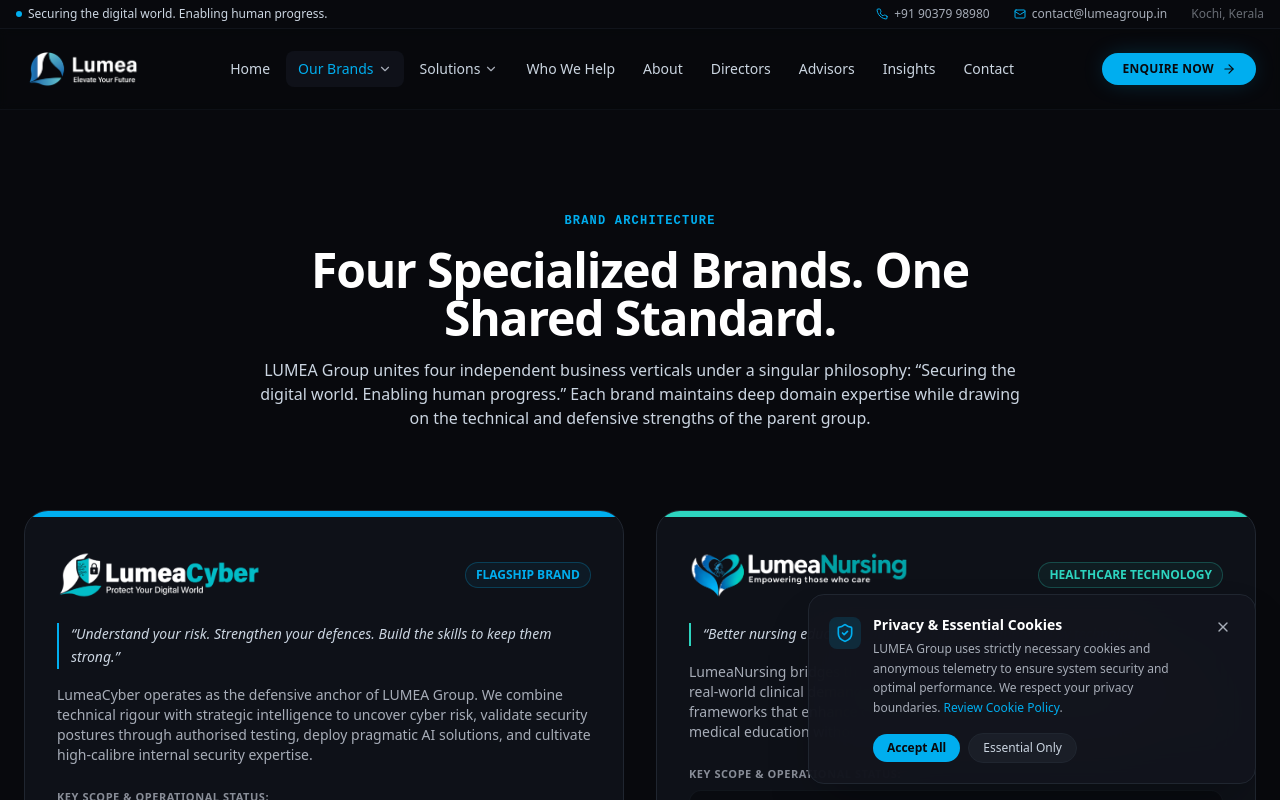
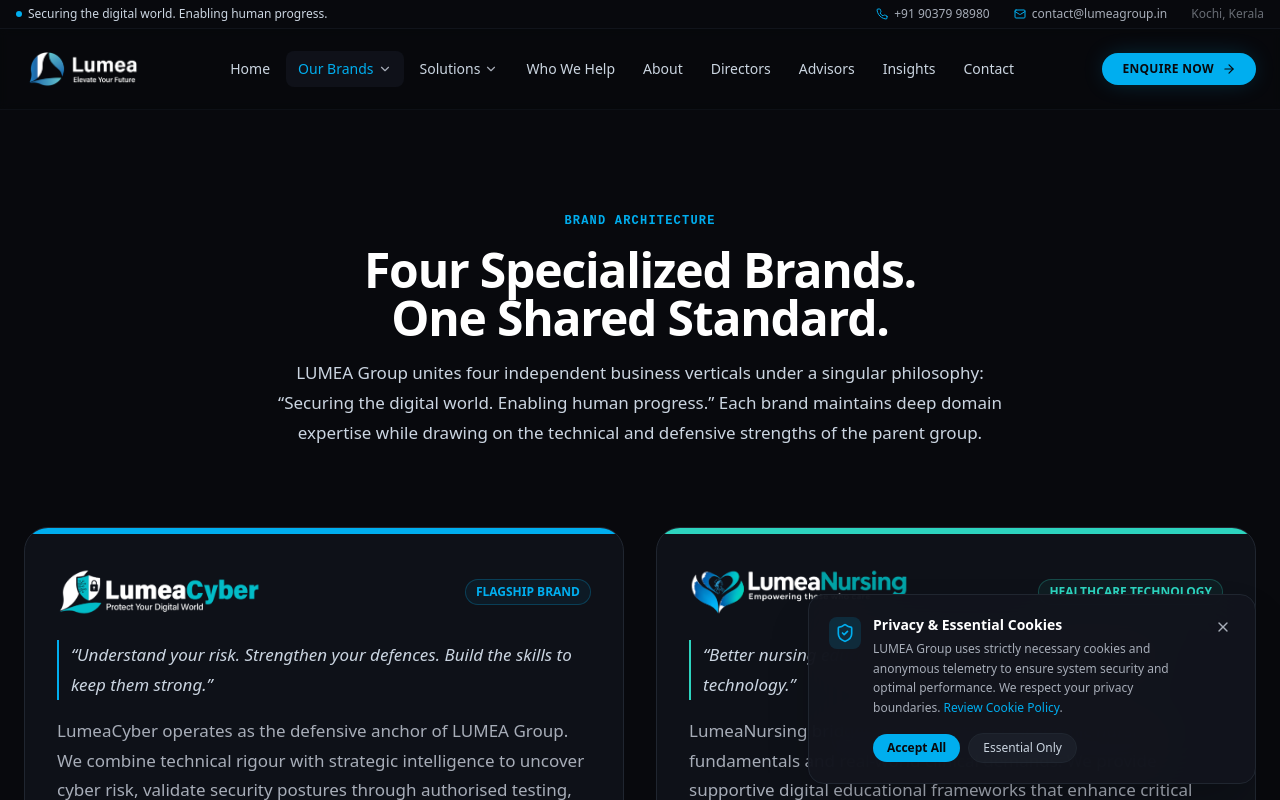
Before and after one commit to Rejeesh99/Lumea-Group-Website, a Next.js app: page /brands in a window 1280 px wide. Shown: the top 800 px of the page. Built offline with nearby package versions, Linux system fonts and the light colour scheme.

Commit message:
Refine LUMEA typography, alignment and navigation

```diff
--- a/src/app/globals.css
+++ b/src/app/globals.css
@@ -85,3 +85,32 @@ body {
     scroll-behavior: auto !important;
   }
 }
+
+
+/* LUMEA shared content rhythm and readable body typography.
+   The same content measure is used across all top-level pages. */
+main p[class*="text-"] {
+  font-size: 1rem !important;
+  line-height: 1.75 !important;
+}
+
+@media (min-width: 768px) {
+  main p[class*="text-"] {
+    font-size: 1.0625rem !important;
+  }
+}
+
+main :is(h1, h2, h3) {
+  text-wrap: balance;
+}
+
+main :is(a, button):focus-visible {
+  outline: 2px solid var(--color-cerulean);
+  outline-offset: 3px;
+}
+
+@media (max-width: 639px) {
+  main .max-w-7xl {
+    max-width: 100%;
+  }
+}
```
